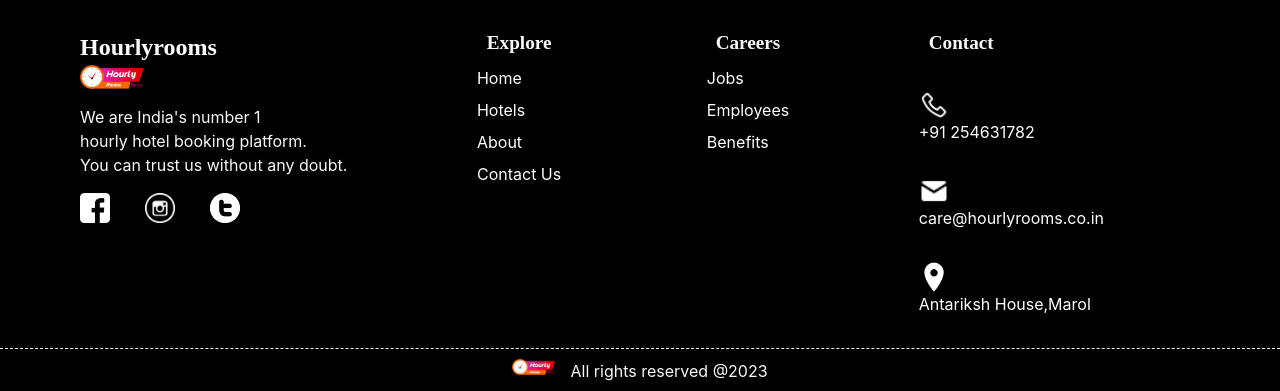
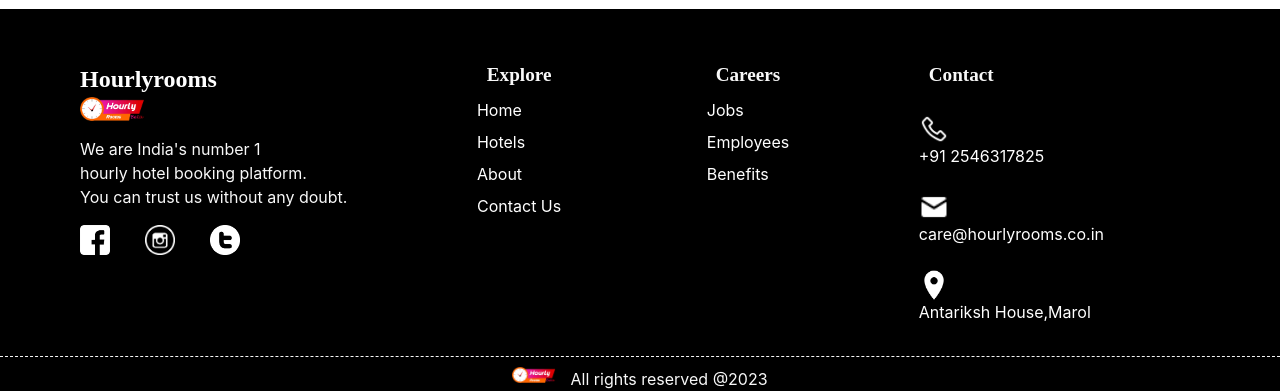
Before and after one commit to Mayank08M/Hotelbooking, a Next.js app: page /hotels in a window 1280 px wide. Shown: the part 2357-2748 px from the top of the page. Built offline with nearby package versions, Linux system fonts and the light colour scheme.

Commit message:
Added city module in the JSON file

```diff
--- a/components/hotelsData.json
+++ b/components/hotelsData.json
@@ -4,6 +4,7 @@
       "id": 1,
       "name": "Hotel Safalta",
       "location": "Andheri, Mumbai",
+      "city":"Mumbai",
       "image": "./images/pondview.jpg",
       "tag1": "Budget",
       "tag2": "Couple Friendly",
@@ -14,6 +15,7 @@
       "id": 2,
       "name": "Hotel Happy",
       "location": "Powai, Mumbai",
+      "city":"Mumbai",
       "image": "./images/poolview.jpg",
       "tag1": "Premium",
       "tag2": "Buisness Friendly",
@@ -24,6 +26,7 @@
       "id": 3,
       "name": "Hotel Spring Hill",
       "location": "Seepz, Andheri",
+      "city":"Mumbai",
       "image": "./images/windowview.jpg",
       "tag1": "Economic",
       "tag2": "Couple Friendly",
@@ -34,6 +37,7 @@
       "id": 4,
       "name": "JW Marriot",
       "location": "Juhu, Mumbai",
+      "city":"Mumbai",
       "image": "./images/hotel1.jpg",
       "tag1": "Luxury",
       "tag2": "Couple Friendly",
@@ -44,6 +48,7 @@
       "id": 5,
       "name": "Hotel Triton",
       "location": "Sion, Mumbai",
+      "city":"Mumbai",
       "image": "./images/hotel2.jpg",
       "tag1": "Premium",
       "tag2": "Couple Friendly",
@@ -54,6 +59,7 @@
       "id": 6,
       "name": "Hotel Occazia",
       "location": "Jogeshwari, Mumbai",
+      "city":"Mumbai",
       "image": "./images/hotel3.jpg",
       "tag1": "Economic",
       "tag2": "Couple Friendly",
@@ -64,6 +70,7 @@
       "id": 7,
       "name": "Hotel Amber",
       "location": "Kandivali, Mumbai",
+      "city":"Mumbai",
       "image": "./images/hotel4.jpg",
       "tag1": "Economic",
       "tag2": "Couple Friendly",
@@ -74,6 +81,7 @@
       "id": 8,
       "name": "Hotel Elegant",
       "location": "Borivali, Mumbai",
+      "city":"Mumbai",
       "image": "./images/hotel5.jpg",
       "tag1": "Budget",
       "tag2": "Couple Friendly",
@@ -84,6 +92,7 @@
       "id": 9,
       "name": "Hotel Shrikant",
       "location": "Mahakali, Andheri",
+      "city":"Mumbai",
       "image": "./images/hotel6.jpg",
       "tag1": "Budget",
       "tag2": "Couple Friendly",
@@ -94,6 +103,7 @@
       "id": 10,
       "name": "Arts International",
       "location": "Bandra, Mumbai",
+      "city":"Mumbai",
       "image": "./images/hotel7.jpg",
       "tag1": "Premium",
       "tag2": "Couple Friendly",
@@ -104,6 +114,7 @@
       "id": 11,
       "name": "Hotel Green Park",
       "location": "Andheri, Mumbai",
+      "city":"Mumbai",
       "image": "./images/hotel8.jpg",
       "tag1": "Economic",
       "tag2": "Buisness Friendly",
@@ -114,6 +125,7 @@
       "id": 12,
       "name": "Hotel Versova IN",
       "location": "Versova, Andheri West",
+      "city":"Mumbai",
       "image": "./images/hotel9.jpg",
       "tag1": "Premium",
       "tag2": "Couple Friendly",
--- a/pages/Footer.js
+++ b/pages/Footer.js
@@ -83,21 +83,21 @@
               </div>
               <div className={styles.content}>
                 <ul className={styles.contactlist}>
-                  <li className={styles.linkli}><a className={styles.linka} href="#"><Image
+                  <li><a className={styles.linka} href="#"><Image
                 className={styles.cicon}
                 src={Dialer}
                 alt="dialer icon"
                 width={30}
                 height={20}
-              />+91 254631782</a></li>
-                  <li className={styles.linkli}><a className={styles.linka} href="#"><Image
+              />+91 2546317825</a></li>
+                  <li><a className={styles.linka} href="#"><Image
                 className={styles.cicon}
                 src={Mail}
                 alt="mail icon"
                 width={30}
                 height={20}
               />care@hourlyrooms.co.in </a></li>
-                  <li className={styles.linkli}><a className={styles.linka} href="#"><Image
+                  <li><a className={styles.linka} href="#"><Image
                 className={styles.cicon}
                 src={Location}
                 alt="location icon"
--- a/pages/hotels.js
+++ b/pages/hotels.js
@@ -6,7 +6,7 @@
 
 const hotels = () => {
   return (
-    <div className={Hotelstyles.container}>
+    <div className={styles.container}>
       <div className={Hotelstyles.topdiv}>
 
 
--- a/styles/Home.module.css
+++ b/styles/Home.module.css
@@ -20,6 +20,7 @@
 .title a {
   color: black;
   text-decoration: none;
+  padding-left: 1rem;
 }
 
 .title a:hover,
@@ -53,6 +54,7 @@
   margin: 0 0 1rem;
   line-height: 1.15;
   font-size: 3.6rem;
+  display: flex;
 }
 
 .title {
```
